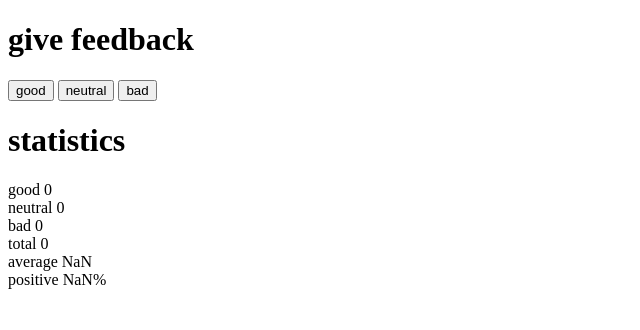
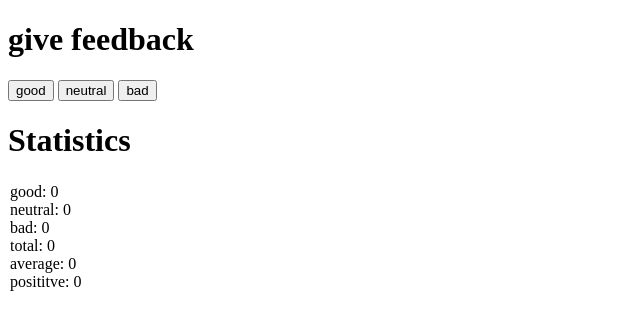
Before and after one commit to Looch8/FullStackOpen, a React (Create React App) app in the folder part1/unicafe/: page / in a window 1280 px wide. Shown: the top 330 px of the page, without its empty margins (0-640 px from the left). Built offline with nearby package versions, Linux system fonts and the light colour scheme.

Commit message:
finished unicafe exercise

```diff
--- a/part1/unicafe/src/App.js
+++ b/part1/unicafe/src/App.js
@@ -1,14 +1,49 @@
 import { useState } from "react";
-
-const Display = (props) => (
-  <div>
-    {props.text} {props.score}
-  </div>
-);
 
 const Button = (props) => (
   <button onClick={props.handleClick}>{props.text}</button>
 );
+
+const StatisticsText = (props) => (
+  <div>
+    {props.text}
+    {props.value}
+  </div>
+);
+
+const Statistics = ({ good, neutral, bad }) => {
+  const calcAverage = (good, neutral, bad) =>
+    (good - bad) / (good + bad + neutral).toFixed(2);
+
+  const calcPositive = (good, neutral, bad) =>
+    ((good * 100) / (good + neutral + bad)).toFixed(2) + "%";
+
+  return (
+    <>
+      <h1>Statistics</h1>
+      <table>
+        <tbody>
+          <StatisticsText text="good: " value={good} />{" "}
+          <StatisticsText text="neutral: " value={neutral} />
+          <StatisticsText text="bad: " value={bad} />
+          <StatisticsText text="total: " value={good + neutral + bad} />
+          <StatisticsText
+            text="average: "
+            value={
+              good + neutral + bad !== 0 ? calcAverage(good, neutral, bad) : 0
+            }
+          />
+          <StatisticsText
+            text="posititve: "
+            value={
+              good + neutral + bad !== 0 ? calcPositive(good, neutral, bad) : 0
+            }
+          />
+        </tbody>
+      </table>
+    </>
+  );
+};
 
 const App = () => {
   //Save clicks of each button to its own state
@@ -16,21 +51,13 @@ const App = () => {
   const [neutral, setNeutral] = useState(0);
   const [bad, setBad] = useState(0);
 
-
-
   return (
     <div>
       <h1>give feedback</h1>
       <Button handleClick={() => setGood(good + 1)} text="good" />{" "}
       <Button handleClick={() => setNeutral(neutral + 1)} text="neutral" />{" "}
       <Button handleClick={() => setBad(bad + 1)} text="bad" />
-      <h1>statistics</h1>
-      <Display text="good" score={good} />
-      <Display text="neutral" score={neutral} />
-      <Display text="bad" score={bad} />
-      <Display text='total' score={good + neutral + bad} />
-      <Display text='average' score ={(good - bad) / (good + bad + neutral)} />
-      <Display text='positive' score={(good * 100) / (good + neutral + bad) + '%'} />
+      <Statistics good={good} neutral={neutral} bad={bad} />
     </div>
   );
 };
```
